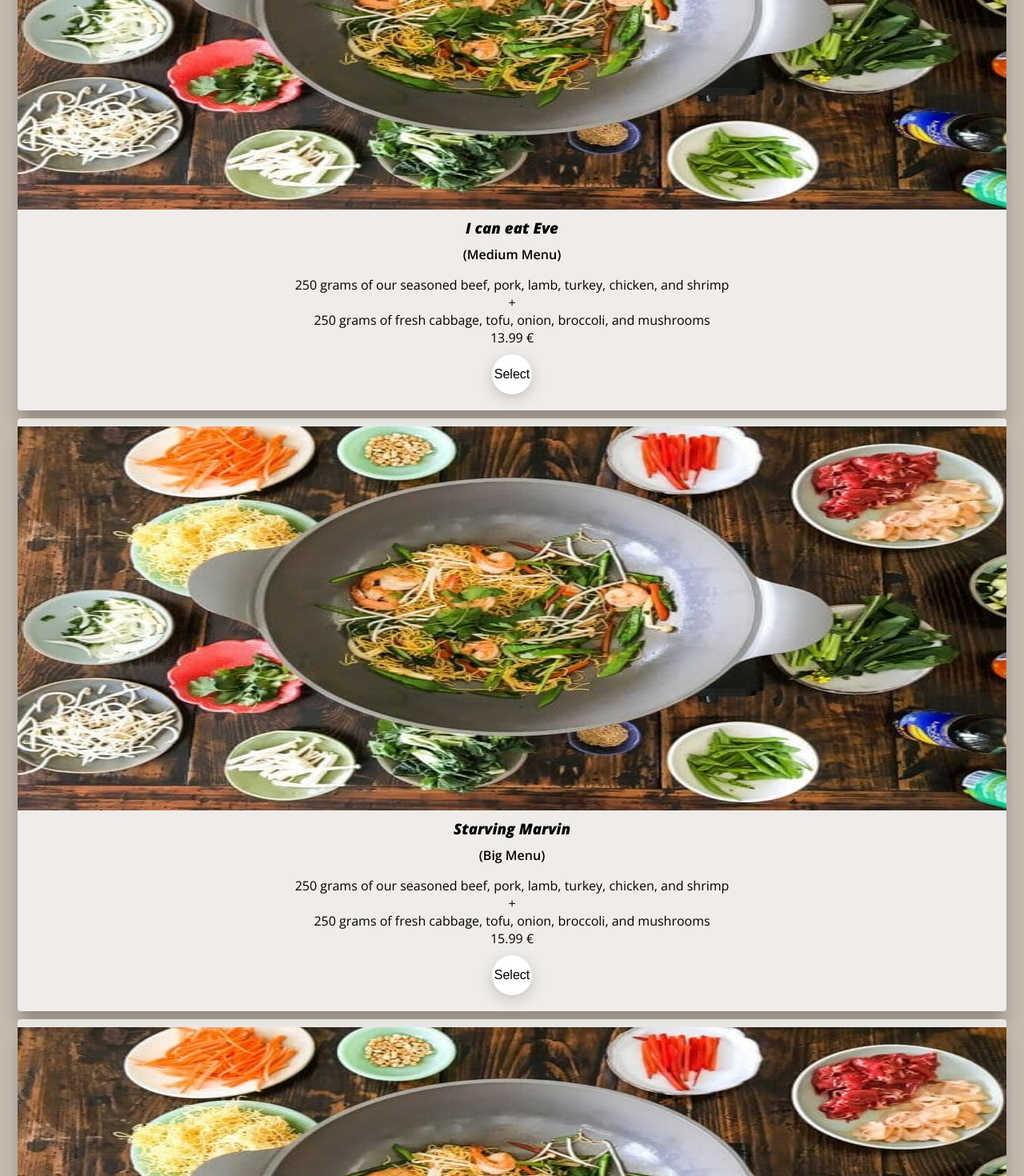
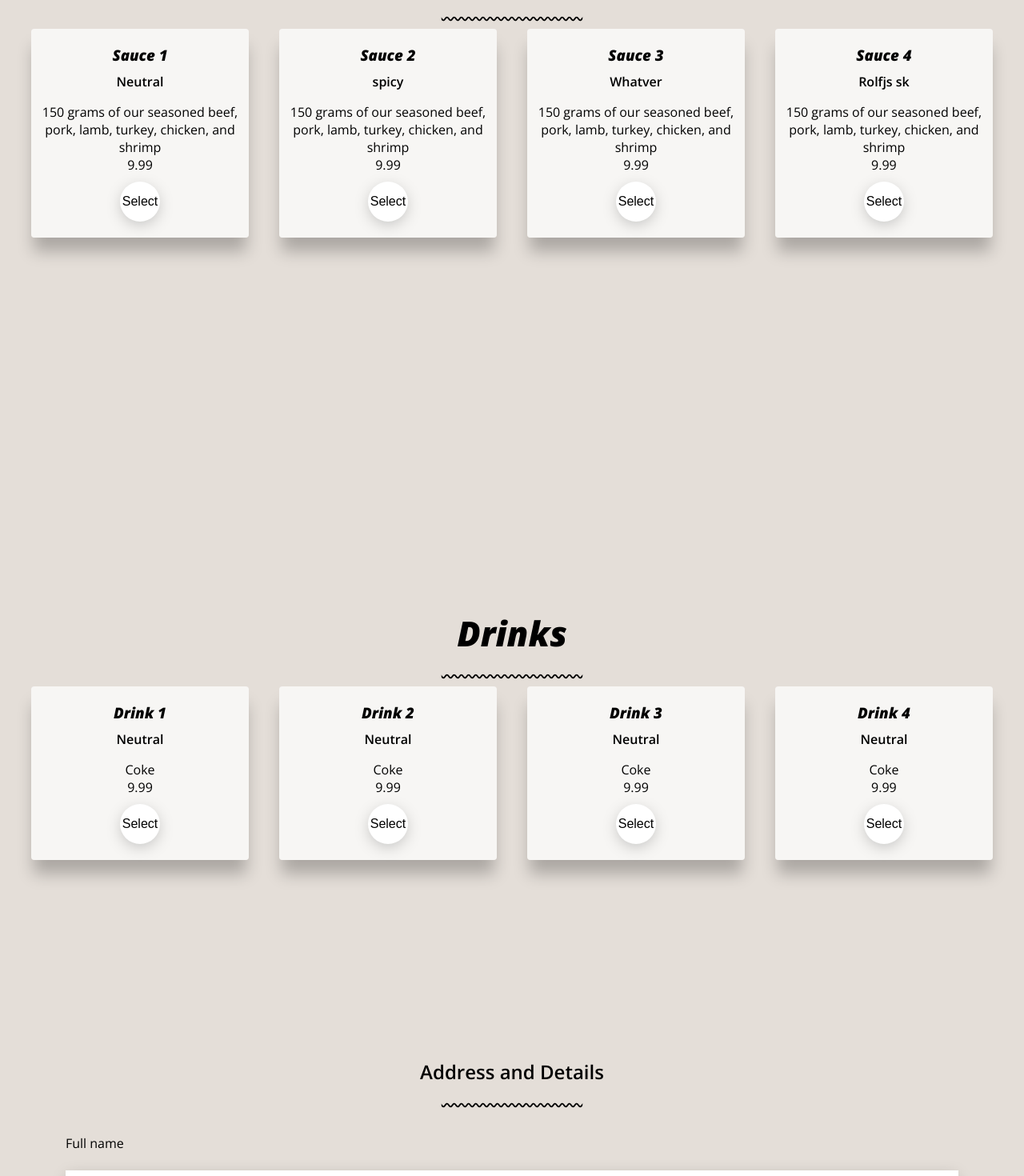
Before and after one commit to tkalejandro/hackathon-mongolia-restaurant, a Next.js app: page /order-online in a window 1280 px wide. Shown: the part 1200-2670 px from the top of the page at 80% size. Built offline with nearby package versions, Linux system fonts and the light colour scheme; a web font is replaced by a local one.

Commit message:
orderOnline page

```diff
--- a/components/OrderOnlineFlow/AddressAndDetails/AddressAndDetails.js
+++ b/components/OrderOnlineFlow/AddressAndDetails/AddressAndDetails.js
@@ -4,7 +4,7 @@ import styles from "./AddressAndDetails.module.css"
 
 export const AddressAndDetails = (props) => {
     const detectChange = (event) => {
-        switch (event.target.name){
+        switch (event.target.name) {
             case "fullName":
                 props.setFullName(event.target.value)
                 break;
@@ -35,28 +35,28 @@ export const AddressAndDetails = (props) => {
 
     return (
         <div>
-            <h2>Address and Details</h2>
+            <h2 className={styles.title}>Address and Details</h2>
             <div className={styles.underline}>_____________________</div>
-            <form onSubmit={preOrder}>
+            <form className={styles.formContainer} onSubmit={preOrder}>
                 <div>
-                    <label htmlFor="fullName">Full name:</label>
+                    <label htmlFor="fullName">Full name</label>
                     <input
                         id="fullName"
                         name="fullName"
                         type="text"
-                    placeholder="Alex Smith"
+                        placeholder="Your Full Name"
                         onChange={detectChange}
                         value={props.fullName}
                         required
                     />
                 </div>
                 <div>
-                    <label htmlFor="email">Email:</label>
+                    <label htmlFor="email">Email</label>
                     <input
                         id="email"
                         name="email"
                         type="email"
-                    placeholder="alex.smith@gmail.de"
+                        placeholder="yourEmail@gmail.de"
                         onChange={detectChange}
                         value={props.email}
                         required />
@@ -67,10 +67,10 @@ export const AddressAndDetails = (props) => {
                         id="city"
                         name="city"
                         type="text"
-                    value="Berlin"
+                        value="12345 Berlin"
                         onChange={detectChange}
 
-                    disable="true"/>
+                        disable="true" />
                 </div>
                 <div>
                     <label htmlFor="address">Address</label>
@@ -85,7 +85,7 @@ export const AddressAndDetails = (props) => {
                 </div>
 
 
-                <button>Review & Payment</button>
+                <button className={styles.confirmButton}>Confirm</button>
 
 
 
--- a/components/OrderOnlineFlow/AddressAndDetails/AddressAndDetails.module.css
+++ b/components/OrderOnlineFlow/AddressAndDetails/AddressAndDetails.module.css
@@ -0,0 +1,39 @@
+.title {
+  text-align: center;
+}
+.underline {
+  font-size: 1.2em;
+  text-align: center;
+  text-decoration: black wavy underline;
+  color: transparent;
+  margin-bottom: 1em;
+}
+
+.formContainer label,
+.formContainer input {
+  width: 90%;
+  display: block;
+  margin: 0 auto;
+  padding-top: 1em;
+  padding-bottom: 1em;
+  margin-top: 0.5em;
+}
+
+.formContainer input {
+  padding: 0.7em;
+  margin-bottom: 0.7em;
+  box-shadow: 0 5px 20px -3px rgba(0, 0, 0, 0.25);
+  border: none;
+}
+
+.confirmButton {
+  display: block;
+  width: 100px;
+  height: 50px;
+  background-color: rgb(255, 178, 13);
+  border: none;
+  color: rgb(0, 0, 0);
+  font-size: 1em;
+  margin: 30px auto;
+  box-shadow: 0 5px 20px -3px rgba(0, 0, 0, 0.25);
+}
--- a/components/OrderOnlineFlow/SelectDrinks/SelectDrinks.js
+++ b/components/OrderOnlineFlow/SelectDrinks/SelectDrinks.js
@@ -51,11 +51,11 @@ export const SelectDrinks = (props) => {
         return (
             <div key={index}  className={styles.menuCard} >
 
-                {/*<Image
+                {/* <Image
                     src={img1}
                     alt={menu.title}
 
-                />*/}
+                /> */}
                 <div className={styles.cardInfoContainer}>
                     <h3 className={styles.cardTitle}>{menu.title}</h3>
 
@@ -71,7 +71,7 @@ export const SelectDrinks = (props) => {
     return (
         <section className={styles.menuContainer}>
 
-            <h2 className={styles.title}>Select Drinks</h2>
+            <h2 className={styles.title}>Drinks</h2>
             <div className={styles.underline}>_____________________</div>
             <div className={styles.menuSetContainer}>
                 {content}
--- a/components/OrderOnlineFlow/SelectDrinks/SelectDrinks.module.css
+++ b/components/OrderOnlineFlow/SelectDrinks/SelectDrinks.module.css
@@ -0,0 +1,84 @@
+.title {
+    font-style: italic;
+    font-size: 2.7em;
+    font-family: "Open Sans";
+    text-align: center;
+  }
+  .underline {
+    font-size: 1.2em;
+    text-align: center;
+    text-decoration: black wavy underline;
+    color: transparent;
+  }
+
+  .menuContainer {
+    width: 100%;
+    min-height: 100vh;
+    display: flex;
+    flex-direction: column;
+    justify-content: center;
+    align-items: center;
+    padding:  20px 0;
+    position: relative;
+  }
+  .menuSetContainer {
+    width: 100%;
+    display: flex;
+    flex-direction: row;
+    justify-content: space-between;
+    flex-wrap: wrap;
+  }
+  .menuCard {
+    width: 100%;
+    text-align: center;
+    margin: 10px auto;
+    padding: 10px 0;
+    display: flex;
+    flex-direction: column;
+    justify-content: space-between;
+    background-color: rgba(255, 255, 255, 0.726);
+    border-radius: 0.25rem;
+    box-shadow: 0 20px 20px -3px rgba(0, 0, 0, 0.25);
+    z-index: 1;
+  }
+
+   .cardTitle {
+    padding: 10px 0;
+    font-family: "Open Sans";
+    font-style: italic;
+  }
+
+  .subTitle {
+    font-weight: 800;
+    display: block;
+    margin-bottom: 1em;
+  }
+
+  .cardButton {
+    width: 50px;
+    height: 50px;
+    border-radius: 50%;
+    background-color: rgb(255, 255, 255);
+    border: none;
+    color: rgb(0, 0, 0);
+    font-size: 1em;
+    margin: 10px auto;
+    box-shadow: 0 5px 20px -3px rgba(0, 0, 0, 0.25);
+  }
+
+  @media (min-width: 480px) {
+  }
+
+  /*TABLET*/
+  @media (min-width: 768px) {
+    .menuCard {
+      width: 46%;
+    }
+  }
+
+  /*LAPTOP AND MORE*/
+  @media (min-width: 1024px) {
+    .menuCard {
+      width: 22%;
+    }
+  }
--- a/components/OrderOnlineFlow/SelectMenu/SelectMenu.module.css
+++ b/components/OrderOnlineFlow/SelectMenu/SelectMenu.module.css
@@ -1,21 +1,32 @@
-
 .title {
   font-style: italic;
-  font-size:2.7em;
+  font-size: 2.7em;
   font-family: "Open Sans";
   text-align: center;
 }
 .underline {
   font-size: 1.2em;
-text-align: center;
+  text-align: center;
   text-decoration: black wavy underline;
   color: transparent;
 }
 
 .menuContainer {
-    padding:.1em;
   width: 100%;
   min-height: 100vh;
+  display: flex;
+  flex-direction: column;
+  justify-content: center;
+  align-items: center;
+  padding:  20px 0;
+  position: relative;
+}
+.menuSetContainer {
+  width: 100%;
+  display: flex;
+  flex-direction: row;
+  justify-content: space-between;
+  flex-wrap: wrap;
 }
 .menuCard {
   width: 100%;
@@ -54,3 +65,20 @@ text-align: center;
   margin: 10px auto;
   box-shadow: 0 5px 20px -3px rgba(0, 0, 0, 0.25);
 }
+
+@media (min-width: 480px) {
+}
+
+/*TABLET*/
+@media (min-width: 768px) {
+  .menuCard {
+    width: 46%;
+  }
+}
+
+/*LAPTOP AND MORE*/
+@media (min-width: 1024px) {
+  .menuCard {
+    width: 22%;
+  }
+}
--- a/components/OrderOnlineFlow/SelectSauce/SelectSauce.js
+++ b/components/OrderOnlineFlow/SelectSauce/SelectSauce.js
@@ -71,7 +71,7 @@ export const SelectSauce = (props) => {
     return (
         <section className={styles.menuContainer}>
 
-            <h2 className={styles.title}>Select Sauce</h2>
+            <h2 className={styles.title}>Sauces</h2>
             <div className={styles.underline}>_____________________</div>
             <div className={styles.menuSetContainer}>
                 {content}
--- a/components/OrderOnlineFlow/SelectSauce/SelectSauce.module.css
+++ b/components/OrderOnlineFlow/SelectSauce/SelectSauce.module.css
@@ -0,0 +1,84 @@
+.title {
+    font-style: italic;
+    font-size: 2.7em;
+    font-family: "Open Sans";
+    text-align: center;
+  }
+  .underline {
+    font-size: 1.2em;
+    text-align: center;
+    text-decoration: black wavy underline;
+    color: transparent;
+  }
+
+  .menuContainer {
+    width: 100%;
+    min-height: 100vh;
+    display: flex;
+    flex-direction: column;
+    justify-content: center;
+    align-items: center;
+    padding:  20px 0;
+    position: relative;
+  }
+  .menuSetContainer {
+    width: 100%;
+    display: flex;
+    flex-direction: row;
+    justify-content: space-between;
+    flex-wrap: wrap;
+  }
+  .menuCard {
+    width: 100%;
+    text-align: center;
+    margin: 10px auto;
+    padding: 10px 0;
+    display: flex;
+    flex-direction: column;
+    justify-content: space-between;
+    background-color: rgba(255, 255, 255, 0.726);
+    border-radius: 0.25rem;
+    box-shadow: 0 20px 20px -3px rgba(0, 0, 0, 0.25);
+    z-index: 1;
+  }
+
+  .cardTitle {
+    padding: 10px 0;
+    font-family: "Open Sans";
+    font-style: italic;
+  }
+
+  .subTitle {
+    font-weight: 800;
+    display: block;
+    margin-bottom: 1em;
+  }
+
+  .cardButton {
+    width: 50px;
+    height: 50px;
+    border-radius: 50%;
+    background-color: rgb(255, 255, 255);
+    border: none;
+    color: rgb(0, 0, 0);
+    font-size: 1em;
+    margin: 10px auto;
+    box-shadow: 0 5px 20px -3px rgba(0, 0, 0, 0.25);
+  }
+
+  @media (min-width: 480px) {
+  }
+
+  /*TABLET*/
+  @media (min-width: 768px) {
+    .menuCard {
+      width: 46%;
+    }
+  }
+
+  /*LAPTOP AND MORE*/
+  @media (min-width: 1024px) {
+    .menuCard {
+      width: 22%;
+    }
+  }
--- a/pages/order-online.js
+++ b/pages/order-online.js
@@ -36,7 +36,7 @@ const orderNow = (props) => {
                     order={props.order}
                     setOrder={props.setOrder}
                 />
-                {/* <SelectSauce
+                <SelectSauce
                     order={props.order}
                     setOrder={props.setOrder}
                 />
@@ -56,7 +56,7 @@ const orderNow = (props) => {
                 />
                 <SelectPayment />
                 <OrderConfirmation />
-                <OrdersQueue /> */}
+                <OrdersQueue />
             </section>
         </>
     )
--- a/styles/globals.css
+++ b/styles/globals.css
@@ -22,11 +22,11 @@ section{
 }
 
 .backgroundContainer{
-  background: hsla(33, 17%, 63%, 0.733);
+  background: hsla(32, 17%, 63%, 0.349);
 }
 
 .orderHiddenH1{
 color:transparent;
-background: hsla(33, 17%, 63%, 0.733);
+background: hsla(32, 17%, 63%, 0.349);
 
 }
```
Lines whose indentation alone changed are shown as unchanged.
